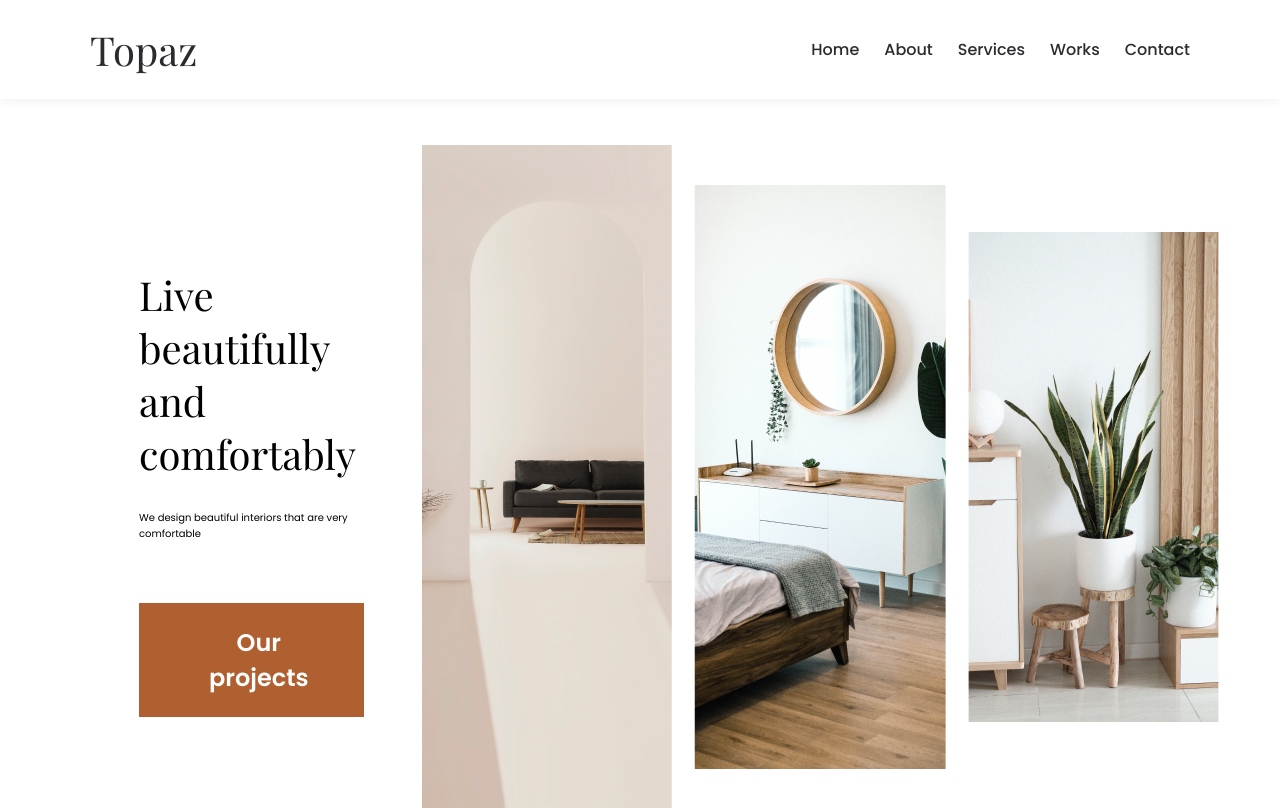
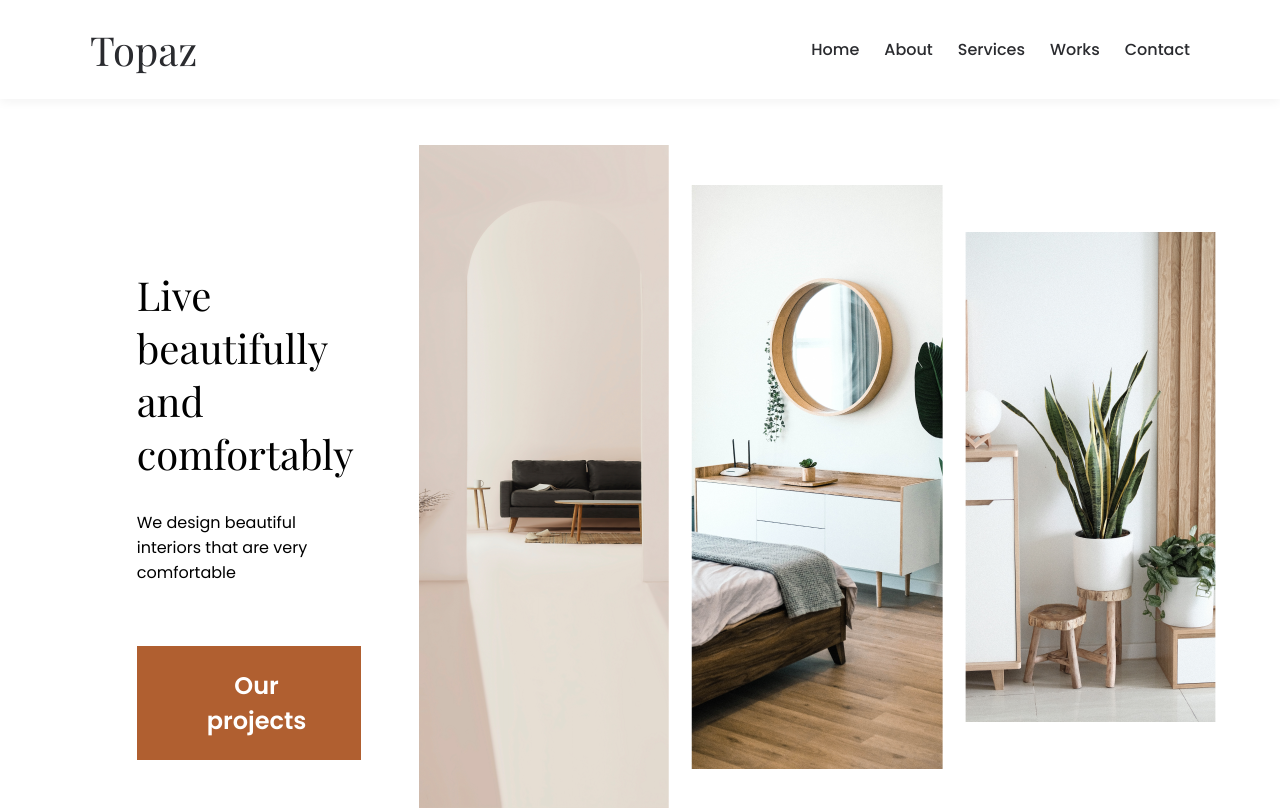
Before and after one commit to habibwritescode/topaz, a Next.js app: page / in a window 1280 px wide. Built offline with nearby package versions, Linux system fonts and the light colour scheme.

Commit message:
fix: Add paragraph class to text and center container

```diff
--- a/components/Header.js
+++ b/components/Header.js
@@ -6,7 +6,7 @@ const Header = () => {
     <header className='header'>
       <div className='header__text-box'>
         <h1 className='heading-primary'>Live beautifully and comfortably</h1>
-        <p className='header__paragraph'>We design beautiful interiors that are very comfortable</p>
+        <p className='header__paragraph paragraph'>We design beautiful interiors that are very comfortable</p>
         <Button name={'Our projects'}/>
       </div>
 
--- a/styles/layouts/_header.scss
+++ b/styles/layouts/_header.scss
@@ -1,5 +1,6 @@
 .header{
   display: flex;
+  justify-content: center;
   padding: 4.6rem 6.6rem 0 13.9rem;
 
   &__text-box{
```
